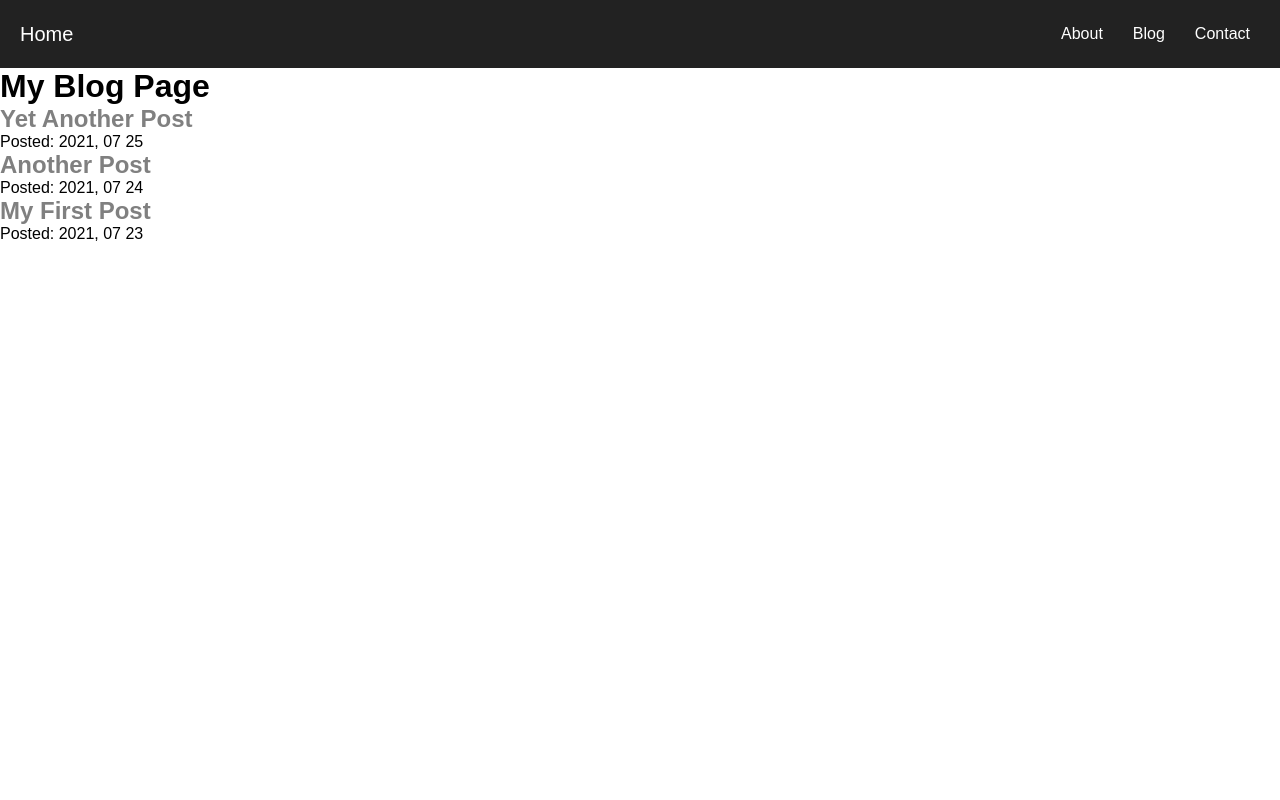
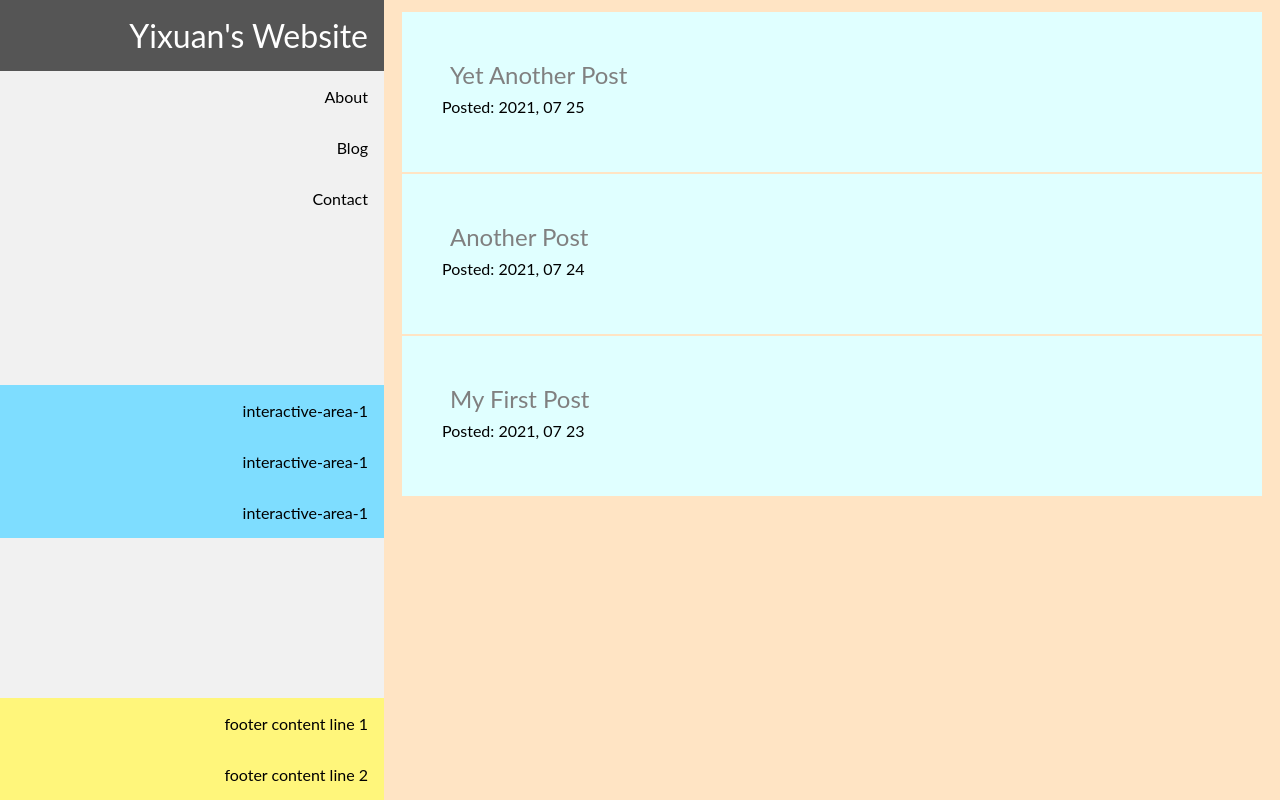
Before and after one commit to dyx9/first-gatsby-site, a Gatsby site: page /blog in a window 1280 px wide. Built offline with nearby package versions, Linux system fonts and the light colour scheme; Gatsby itself is replaced by a stand-in of ours; some packages are replaced by stand-ins of ours.

Commit message:
Gatsby Sidebar

```diff
--- a/src/components/layout.module.css
+++ /dev/null
@@ -1,70 +0,0 @@
-/* Basic styling */
-* {
-  box-sizing: border-box;
-  padding: 0;
-  margin: 0;
-}
-body {
-  font-family: sans-serif;
-  font-size: 16px;
-}
-nav {
-  background: #222;
-  padding: 0 15px;
-  position: sticky;
-  top: 0;
-  z-index: 9999;
-}
-
-.a, .nav-link-text{
-  color: white;
-  text-decoration: none;
-}
-.nav-links {
-  list-style-type: none;
-}
-.logo {
-  font-size: 20px;
-  padding: 7.5px 10px 7.5px 0;
-  margin-right: auto;
-}
-.nav-link-item {
-  padding: 10px;
-}
-
-.nav-link-item .nav-link-text:hover {
-  background-color: #ccc;
-  border-radius: 10px;
-  color: black;
-}
-
-
-
-
-/* .container {
-    margin: auto;
-    max-width: 500px;
-    font-family: sans-serif;
-  }
-
-  .heading {
-    color: rebeccapurple;
-  }
-  .nav-links {
-    display: flex;
-    list-style: none;
-    padding-left: 0;
-  }
-  .nav-link-item {
-    padding-right: 2rem;
-  }
-  .nav-link-text {
-    color: black;
-  }
-
-  .site-title {
-    font-size: 3rem;
-    color: gray;
-    font-weight: 700;
-    margin: 3rem 0;
-  } */
--- /dev/null
+++ b/src/components/layout/layout.css
@@ -0,0 +1,144 @@
+/* General Rules */
+* {
+  font-family: "Lato", sans-serif;
+  font-size: 16px;
+  box-sizing: border-box;
+  padding: 0;
+  margin: 0;
+  list-style-type: none;
+}
+
+.mobile-header {
+  display: none;
+}
+
+a {
+  text-decoration: none;
+}
+
+a:visited {
+  color: inherit;
+}
+
+
+/* General Layout */
+
+.container {
+  display: flex;
+  flex-direction: row;
+}
+
+.sidebar {
+  width: 30%;
+  height: 100vh;
+  background-color: #f1f1f1;
+  display: flex;
+  flex-direction: column;
+  text-align: right;
+}
+
+.content {
+  width: 70%;
+  height: 100vh;
+  background-color: bisque;
+  padding: 10px 16px;
+  overflow: auto;
+}
+
+
+
+/* Detailed Rules for Sidebar */
+
+li.logo a {
+  font-size: xx-large;
+}
+
+.sidebar a {
+  display: block;
+  color: black;
+  padding: 16px;
+}
+
+.sidebar a.active {
+  background-color: #04AA6D;
+  color: white;
+}
+
+.sidebar a:hover:not(.active) {
+  background-color: #555;
+  color: white;
+}
+
+.sidebar .interactive-area-1 {
+  margin-top: auto;
+  background-color: #7eddff;
+}
+
+.sidebar .side-bar-footer {
+  margin-top: auto;
+  background-color: #fff67b;
+}
+
+
+/* Detailed Rules for Main Content */
+
+.content li {
+  display: block;
+  padding: 16px;
+  background-color: lightcyan;
+  padding: 48px 32px;
+  margin: 2px;;
+}
+
+.content a {
+  font-size: x-large;
+}
+
+.content li p, .content li a {
+  padding: 8px;
+}
+
+
+/* Responsive Design for Mobile */
+@media only screen and (max-width: 768px) {
+
+
+  .mobile-header {
+      background-color: #f1f1f1;
+      position: relative;
+      top: 0;
+      height: auto;
+      padding: 10px 20px;
+      width: 100%;
+      display: flex;
+      align-items: center;
+      justify-content: space-between;
+      z-index: 999;
+  }
+
+  .content {
+      position: absolute;
+      width: 100%;
+      top: 40px;
+      max-height: calc(100vh - 40px);
+  }
+
+  .sidebar.active {
+      top: 40px;
+      display: flex;
+      position: absolute;
+      float: left;
+      width: 40%;
+      z-index: 998;
+      max-height: calc(100vh - 40px);
+  }
+
+  .sidebar, .sidebar > .menu > .logo{
+      display: none;
+  }
+
+  li.logo a {
+    font-size: 16px;
+  }
+
+}
--- a/src/components/layout.js
+++ b/src/components/layout/layout.js
@@ -1,11 +1,9 @@
 import * as React from 'react'
 import { useStaticQuery, graphql } from 'gatsby'
-import {
-  container,
-  heading,
-} from './layout.module.css'
+import './layout.css'
+import Sidebar from '../sidebar/sidebar'
 
-import NavBar from './NavBar';
+
 
 
 const Layout = ({ pageTitle, children }) => {
@@ -21,12 +19,12 @@ const Layout = ({ pageTitle, children }) => {
   `)
 
   return (
-    <div className={container}>
-      <NavBar />
+    <div className='container'>
+      <Sidebar />
       <title>{pageTitle} | {data.site.siteMetadata.title}</title>
       {/* <header className={siteTitle}>{data.site.siteMetadata.title}</header> */}
-      <main>
-        <h1 className={heading}>{pageTitle}</h1>
+      <main className='content'>
+        <h1 className='heading'>{pageTitle}</h1>
         {children}
       </main>
     </div>
--- /dev/null
+++ b/src/components/sidebar/sidebar.js
@@ -0,0 +1,72 @@
+import * as React from 'react'
+import { useRef, useState } from 'react';
+import { MdClose, MdMenu } from 'react-icons/md';
+import { Link } from 'gatsby';
+
+import '../layout/layout.css'
+
+const Sidebar = () => {
+  const sidebarRef = useRef(null)
+  const [openSidebar, setOpenSidebar] = useState(false)
+
+  const onToggle = () => {
+    setOpenSidebar(pre => !pre)
+      updateClassName()
+  }
+
+  const updateClassName = () => {
+      if (sidebarRef.current.className == "sidebar") {
+        sidebarRef.current.className = 'sidebar active'
+      }
+      else{
+        sidebarRef.current.className = 'sidebar'
+      }
+
+  }
+
+  return (
+    <>
+        <ul class='mobile-header'>
+            <li className='toggle' onClick={onToggle}>
+              {!openSidebar &&<a><MdMenu /></a>}
+              {openSidebar &&<a><MdClose /></a>}
+            </li>
+            <li className='logo'><a href="#" >Yixuan's Website</a></li>
+        </ul>
+
+        <div className='sidebar'  ref={sidebarRef}>
+          <ul className='menu'>
+            <li className='logo'>
+              <Link to="/">Yixuan's Website</Link>
+            </li>
+
+            <li className='item'>
+              <Link to="/about">About</Link>
+            </li>
+
+            <li className='item'>
+              <Link to="/blog">Blog</Link>
+            </li>
+
+            <li className='item'>
+              <Link to="/">Contact</Link>
+            </li>
+          </ul>
+
+          <ul class="interactive-area-1">
+              <li class="item"><a href="#">interactive-area-1</a></li>
+              <li class="item"><a href="#">interactive-area-1</a></li>
+              <li class="item"><a href="#">interactive-area-1</a></li>
+          </ul>
+
+          <ul class="side-bar-footer">
+              <li class="item"><a href="#">footer content line 1</a></li>
+              <li class="item"><a href="#">footer content line 2</a></li>
+          </ul>
+        </div>
+  </>
+
+  )
+}
+
+export default Sidebar
--- a/src/components/NavBar.js
+++ b/src/components/topnavbar/NavBar.js
@@ -2,7 +2,7 @@ import * as React from 'react'
 import { useRef, useState } from 'react';
 import { MdClose, MdMenu } from 'react-icons/md';
 import { Link } from 'gatsby';
-import "../components/NavBar.css"
+import "../topnavbar/NavBar.css"
 
 const NavBar = () => {
   const menuRef = useRef(null)
--- a/src/pages/about.js
+++ b/src/pages/about.js
@@ -1,5 +1,5 @@
 import * as React from 'react'
-import Layout from '../components/layout'
+import Layout from '../components/layout/layout'
 
 const AboutPage = () => {
     return(
--- a/src/pages/blog/index.js
+++ b/src/pages/blog/index.js
@@ -1,24 +1,25 @@
 import * as React from 'react'
 import { graphql, Link } from 'gatsby'
-import Layout from '../../components/layout'
+import Layout from '../../components/layout/layout'
+import '../../components/layout/layout.css'
 
 const BlogPage = ({ data }) => {
 
     return(
-        <Layout pageTitle="My Blog Page">
-            {
+        <Layout >
+            <ul className='blog'> {
               data.allMdx.nodes.map(node => (
-                  <article key={node.id}>
-                      <h2>
-                        <Link to={`/blog/${node.slug}`}
-                          style={{color: 'grey'}}>
-                          {node.frontmatter.title}
-                        </Link>
-                      </h2>
-                      <p>Posted: {node.frontmatter.date}</p>
-                  </article>
+                <li key={node.id} className='blog-block'>
+                    <a>
+                      <Link to={`/blog/${node.slug}`}
+                        style={{color: 'grey'}}>
+                        {node.frontmatter.title}
+                      </Link>
+                    </a>
+                    <p>Posted: {node.frontmatter.date}</p>
+                </li>
               ))
-            }
+}           </ul>
         </Layout>
     )
 }
--- a/src/pages/blog/{mdx.slug}.js
+++ b/src/pages/blog/{mdx.slug}.js
@@ -2,7 +2,7 @@ import * as React from 'react'
 import { graphql } from 'gatsby';
 import { MDXRenderer } from 'gatsby-plugin-mdx';
 import { GatsbyImage, getImage } from 'gatsby-plugin-image';
-import Layout from '../../components/layout'
+import Layout from '../../components/layout/layout'
 import { defineCustomElements as deckDeckGoHighlightElement } from "@deckdeckgo/highlight-code/dist/loader";
 
 
--- a/src/pages/index.js
+++ b/src/pages/index.js
@@ -1,5 +1,5 @@
 import * as React from 'react'
-import Layout from '../components/layout'
+import Layout from '../components/layout/layout'
 import { StaticImage } from 'gatsby-plugin-image'
 
 const IndexPage = () => {
```
Also changed, not shown: src/components/sidebar/sidebar.css (added), src/components/topnavbar/NavBar.css (renamed from src/components/NavBar.css), src/components/topnavbar/NavBar.module.css (renamed from src/components/NavBar.module.css).
